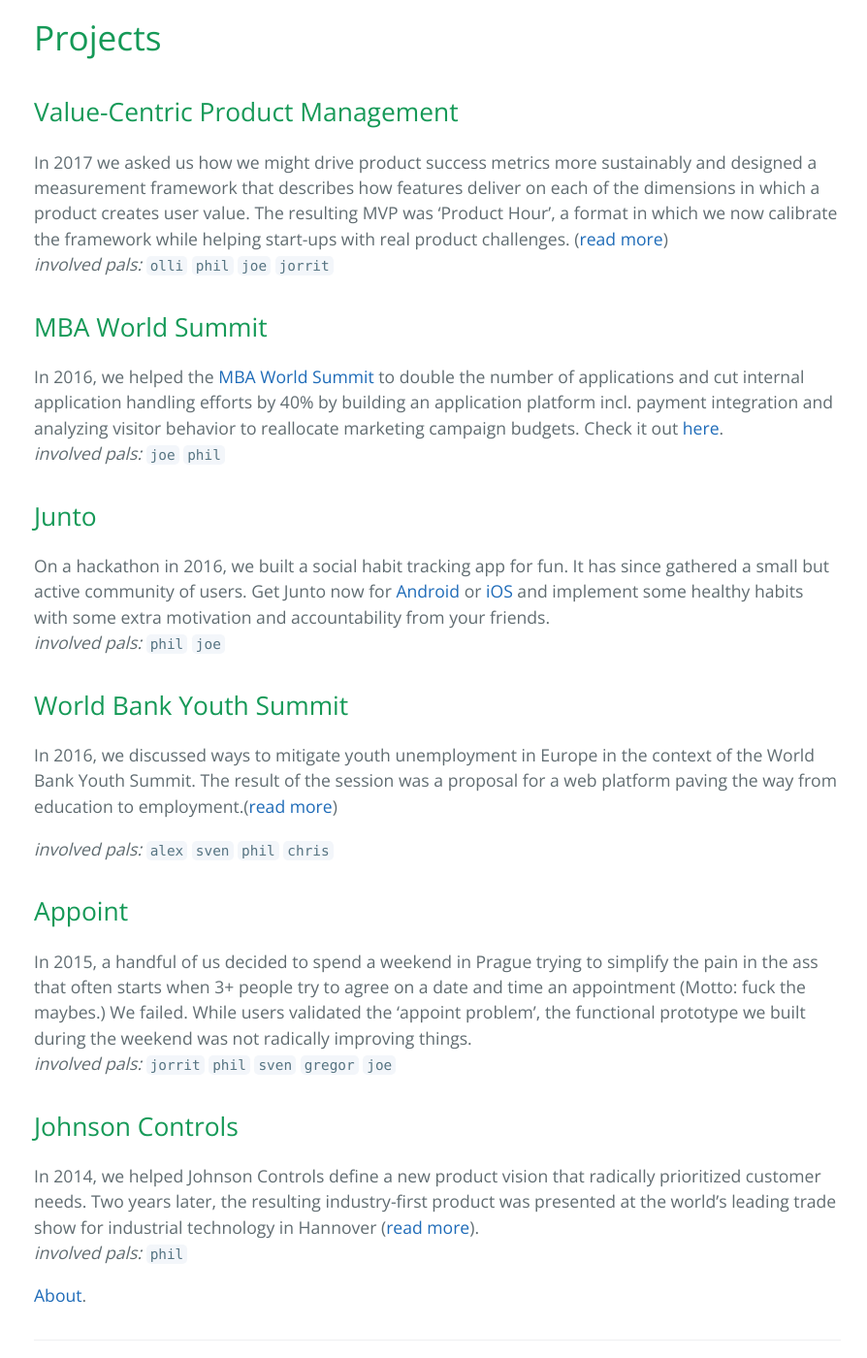
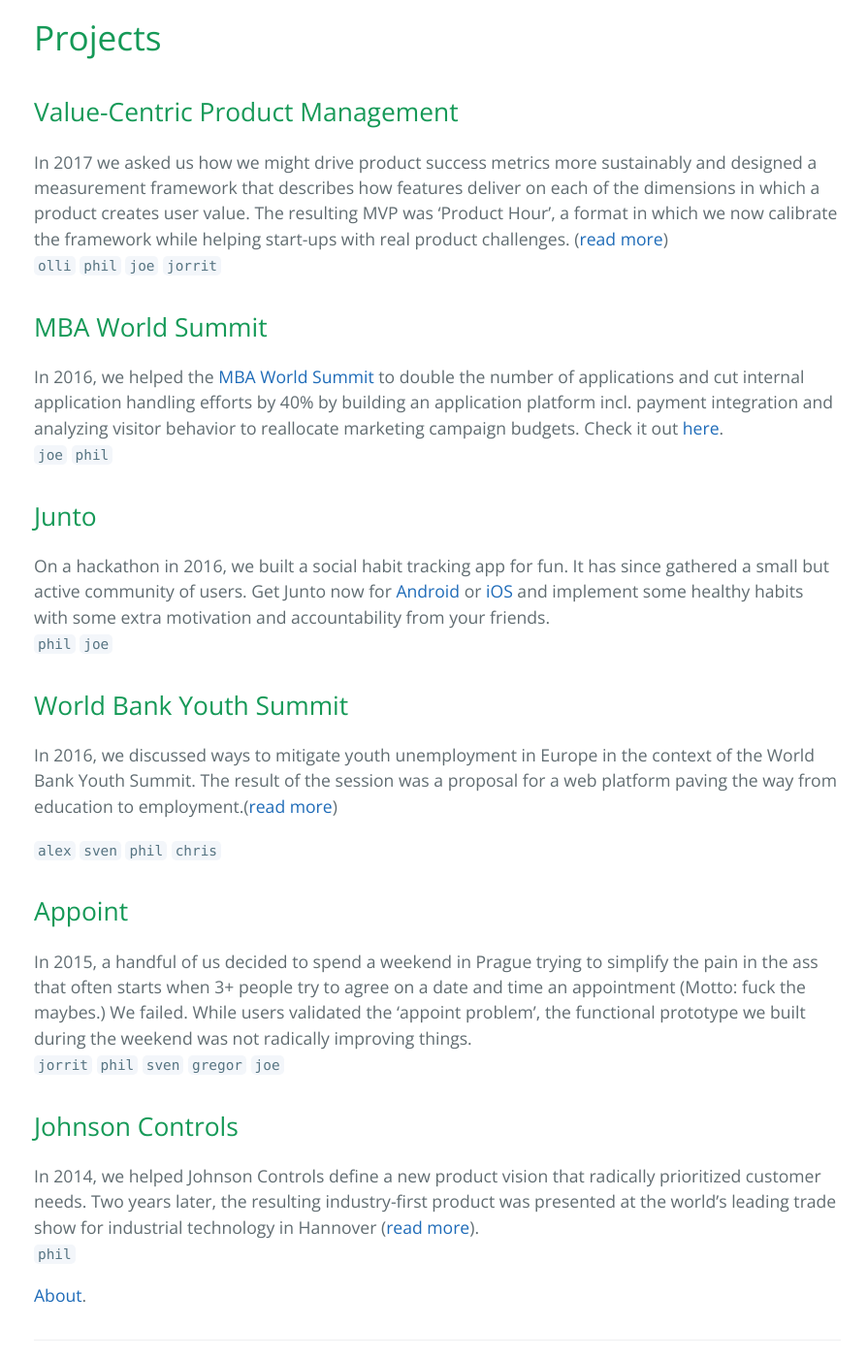
Before and after one commit to pal-lab/pal-lab.github.io, a Jekyll site: the page built from index.md, in a window 1280 px wide and 1400 px high, scrolled down 337 px. Shown: the whole window at 97% size, without its empty margins (189-1083 px from the left). Built offline with Jekyll 4.4.1, drawn with Linux system fonts in a browser that asks for light colours; our own code applies the rules of GitHub Pages for plain Markdown files.

Commit message:
editorial changes

```diff
--- a/index.md
+++ b/index.md
@@ -8,36 +8,36 @@ layout: default
 ## [](#header-2)Value-Centric Product Management
 
 In 2017 we asked us how we might drive product success metrics more sustainably and designed a measurement framework that describes how features deliver on each of the dimensions in which a product creates user value. The resulting MVP was 'Product Hour', a format in which we now calibrate the framework while helping start-ups with real product challenges. ([read more](http://vcpm.org/))
-_involved pals:_ `olli` `phil` `joe` `jorrit`
+`olli` `phil` `joe` `jorrit`
 
 ## [](#header-2)MBA World Summit
 
 In 2016, we helped the [MBA World Summit](http://mbaworldsummit.com/) to double the number of applications and cut internal application handling efforts by 40% by building an application platform incl. payment integration and analyzing visitor behavior to reallocate marketing campaign budgets. Check it out [here](http://admissions.mbaworldsummit.com/).
-_involved pals:_ `joe` `phil`
+`joe` `phil`
 
 
 ## [](#header-2)Junto
 
 On a hackathon in 2016, we built a social habit tracking app for fun. It has since gathered a small but active community of users. Get Junto now for [Android](https://play.google.com/store/apps/details?id=io.pallab.junto) or [iOS](https://itunes.apple.com/us/app/junto-mutual-improvement/id1326121611?mt=8) and implement some healthy habits with some extra motivation and accountability from your friends.
-_involved pals:_ `phil` `joe`
+`phil` `joe`
 
 ## [](#header-2)World Bank Youth Summit
 
 In 2016, we discussed ways to mitigate youth unemployment in Europe in the context of the World Bank Youth Summit. The result of the session was a proposal for a web platform paving the way from education to employment.([read more](https://slack-files.com/T04HW89Q0-F2JBVQZ5F-b25d555850))
 
-_involved pals:_ `alex` `sven` `phil` `chris`
+`alex` `sven` `phil` `chris`
 
 
 ## [](#header-2)Appoint
 
 In 2015, a handful of us decided to spend a weekend in Prague trying to simplify the pain in the ass that often starts when 3+ people try to agree on a date and time an appointment (Motto: fuck the maybes.) We failed. While users validated the 'appoint problem', the functional prototype we built during the weekend was not radically improving things.
-_involved pals:_ `jorrit` `phil` `sven` `gregor` `joe`
+`jorrit` `phil` `sven` `gregor` `joe`
 
 
 ## [](#header-2)Johnson Controls
 
 In 2014, we helped Johnson Controls define a new product vision that radically prioritized customer needs. Two years later, the resulting industry-first product was presented at the world's leading trade show for industrial technology in Hannover ([read more](http://www.johnsoncontrols.com/de_de/-/media/jci/be/germany/chillers/files/be_ykwkk_brochure_de.pdf?la=de)).
-_involved pals:_ `phil`
+`phil`
 
 
 [About](pals).
```
